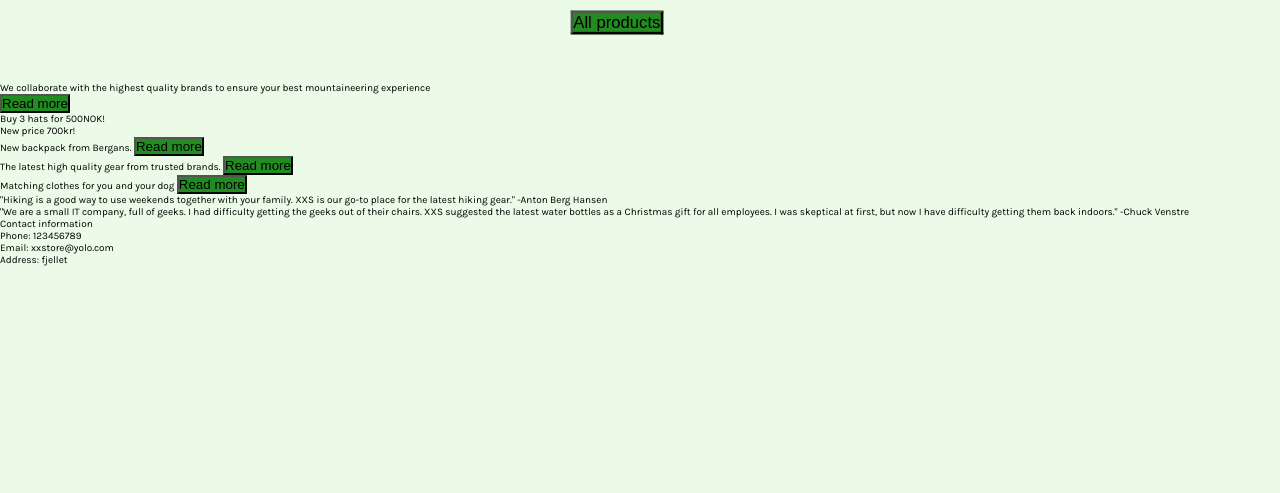
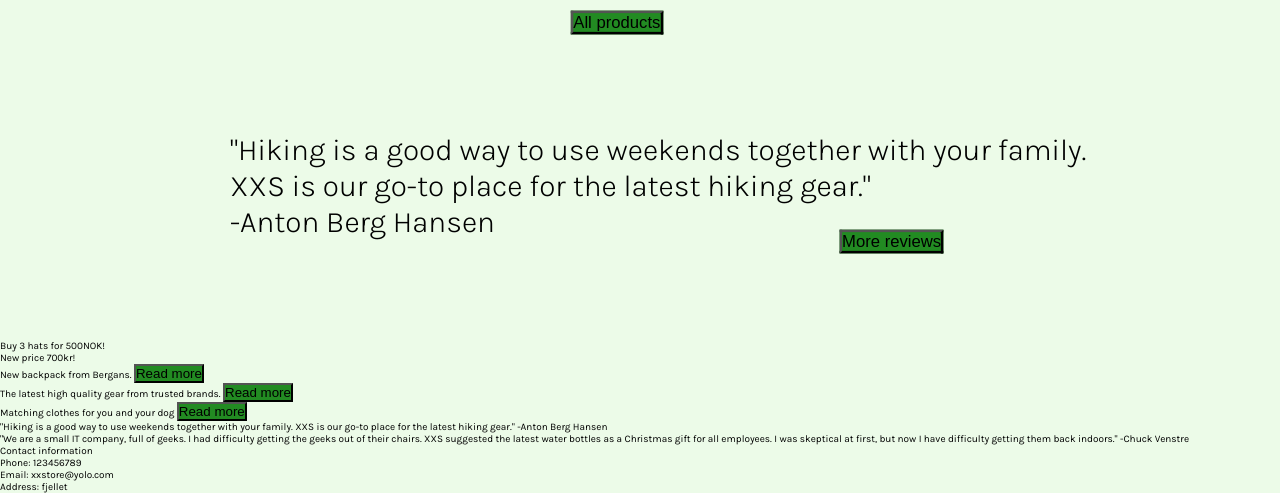
Before and after one commit to jonaskh/hiking_eq_grp6, a plain HTML site: page src/main/html/MainPage.html in a window 1280 px wide. Shown: the part 868-1361 px from the top of the page. Before the commit the page ends 1134 px from the top, so only its background shows below. Drawn offline with Linux system fonts and the light colour scheme; files whose address does not match are found by name.

Commit message:
Reviews section

```diff
--- a/src/main/html/MainPage.html
+++ b/src/main/html/MainPage.html
@@ -66,13 +66,20 @@
 
 <button id = 'all_products'>All products</button>
 
+
+<section id = 'reviews'>
 <div class='inspiring_text'>
-    We collaborate with the highest quality brands to ensure your best mountaineering experience <br>
+    "Hiking is a good way to use weekends together with your family.<br> XXS is our go-to
+    place for the latest hiking gear." <br>
+    -Anton Berg Hansen
     <button class='Read more_inspiring_text'>
-        Read more
+        More reviews
 
     </button>
 </div>
+</section>
+
+
 
 <div class='offers'>
     <!scrolling pictures>
--- a/src/main/html/MainPageCSS.css
+++ b/src/main/html/MainPageCSS.css
@@ -129,5 +129,28 @@ button {
 
 
 /*******************************************************************************
+                        REVIEWS
+ *******************************************************************************/
+
+
+#reviews {
+    padding-top: 5rem;
+    padding-bottom: 10rem;
+}
+.inspiring_text {
+    font-weight: lighter;
+    font-size: 3rem;
+    margin-left: 23rem;
+}
+
+.more_inspiring_text {
+    position: absolute;
+    left: 85rem;
+    top:110rem;
+    scale:125%;
+}
+
+
+/*******************************************************************************
                         EXPERIENCES
  *******************************************************************************/
```
